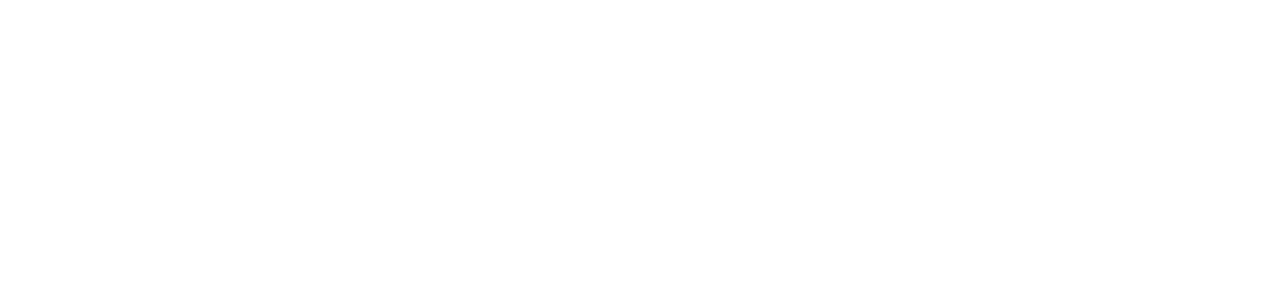
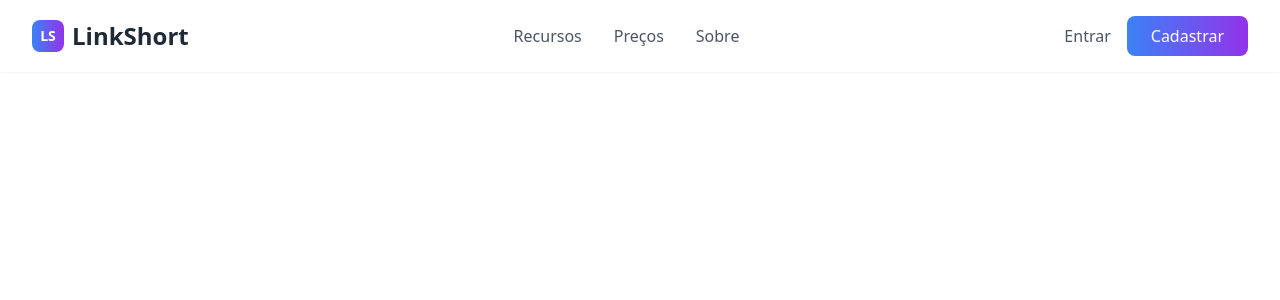
Before and after one commit to Tomazbr9/MinimoUI, an Angular app: page / in a window 1280 px wide. Shown: the top 300 px of the page. Built offline with nearby package versions, Linux system fonts and the light colour scheme.

Commit message:
feat(component): criado header do site

```diff
--- a/package.json
+++ b/package.json
@@ -18,7 +18,10 @@
     "@angular/platform-browser": "^19.0.0",
     "@angular/platform-browser-dynamic": "^19.0.0",
     "@angular/router": "^19.0.0",
+    "autoprefix": "^1.0.1",
+    "postcss": "^8.5.6",
     "rxjs": "~7.8.0",
+    "tailwindcss": "^3.4.17",
     "tslib": "^2.3.0",
     "zone.js": "~0.15.0"
   },
--- a/src/app/app.component.html
+++ b/src/app/app.component.html
@@ -1,2 +1,25 @@
-
+<!-- Header -->
+    <header class="bg-white shadow-sm">
+        <nav class="max-w-7xl mx-auto px-4 sm:px-6 lg:px-8">
+            <div class="flex justify-between items-center py-4">
+                <div class="flex items-center space-x-2">
+                    <div class="w-8 h-8 bg-gradient-to-r from-blue-500 to-purple-600 rounded-lg flex items-center justify-center">
+                        <span class="text-white font-bold text-sm">LS</span>
+                    </div>
+                    <span class="text-2xl font-bold text-gray-800">LinkShort</span>
+                </div>
+                <div class="hidden md:flex space-x-8">
+                    <a href="#" class="text-gray-600 hover:text-blue-600 transition-colors">Recursos</a>
+                    <a href="#" class="text-gray-600 hover:text-blue-600 transition-colors">Preços</a>
+                    <a href="#" class="text-gray-600 hover:text-blue-600 transition-colors">Sobre</a>
+                </div>
+                <div class="flex space-x-4">
+                    <button class="text-gray-600 hover:text-blue-600 transition-colors">Entrar</button>
+                    <button class="bg-gradient-to-r from-blue-500 to-purple-600 text-white px-6 py-2 rounded-lg hover:from-blue-600 hover:to-purple-700 transition-all">
+                        Cadastrar
+                    </button>
+                </div>
+            </div>
+        </nav>
+    </header>
 <router-outlet></router-outlet>
--- a/src/styles.scss
+++ b/src/styles.scss
@@ -1 +1,3 @@
-/* You can add global styles to this file, and also import other style files */
+@tailwind base;
+@tailwind components;
+@tailwind utilities;
--- /dev/null
+++ b/tailwind.config.js
@@ -0,0 +1,10 @@
+/** @type {import('tailwindcss').Config} */
+module.exports = {
+  content: [
+    "./src/**/*.{html,ts}",
+  ],
+  theme: {
+    extend: {},
+  },
+  plugins: [],
+}
```
Also changed, not shown: 1 other file (tests, documents, lock files or other folders).
